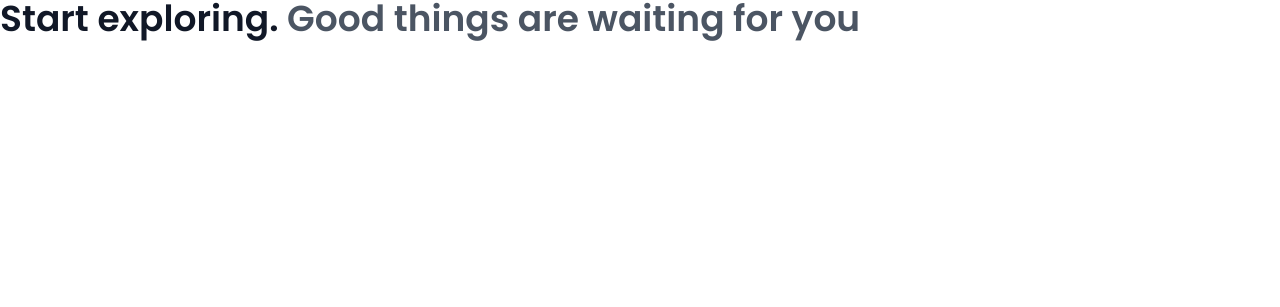
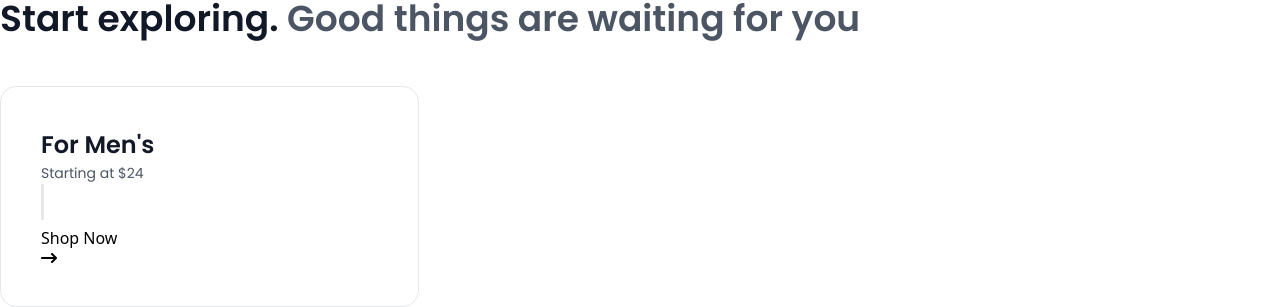
Before and after one commit to Rakib-Hassan-web/nexton-figma-, a React (Vite) app: page / in a window 1280 px wide. Shown: the part 975-1282 px from the top of the page. Before the commit the page ends 1021 px from the top, so only its background shows below. Built offline with nearby package versions, Linux system fonts and the light colour scheme.

Commit message:
explor 1st part almopst done

```diff
--- a/src/components/Expolre.jsx
+++ b/src/components/Expolre.jsx
@@ -1,4 +1,5 @@
 import React from 'react'
+import SingleExplore from './comon/SingleExplore'
 
 const Expolre = () => {
   return (
@@ -9,9 +10,15 @@ const Expolre = () => {
 <section id='Explore ' className='mt-[88px]'>
 
 <div className="container">
-    <h2 className='font-praymary text-[36px] font-semibold text-second'> Start exploring.
-        <span className='font-praymary text-[36px] font-semibold text-praymary'> Good things are waiting for you</span>
+    <h2 className='font-praymary text-[36px] font-semibold text-second mb-[40px]'> Start exploring.
+        <span className='font-praymary text-[36px] font-semibold text-praymary '> Good things are waiting for you</span>
     </h2>
+
+    <div className='border  w-[419px] p-[40px] rounded-[16px] border-[#E5E7EB]'>
+
+
+    <SingleExplore exploreBigtext={"For Men's"} exploreSmalltxt={'Starting at $24'}  />
+         </div>
 </div>
 
 
--- a/src/components/comon/SingleExplore.jsx
+++ b/src/components/comon/SingleExplore.jsx
@@ -1,15 +1,28 @@
 import React from 'react'
+import { FaArrowRightLong } from 'react-icons/fa6'
+import { Link } from 'react-router'
 
-const SingleExplore = () => {
+const SingleExplore = ( {exploreBigtext,exploreSmalltxt,explorebutton}) => {
 return (
 <>
 
 
-        <div>
-
+    <div className="exploreBigtextt text-second font-semibold font-praymary text-[24px]">
+        {exploreBigtext}
     </div>
 
+    <div className="exploreSmalltxtt   text-praymary font-normal font-praymary text-[14px] ">
 
+    {exploreSmalltxt}
+    </div>
+     <span className='  lg:w-[3px]  lg:h-[36px] lg:bg-[#E5E7EB] lg:inline-block'></span>
+    <div className="explorebuttonn">
+
+
+        <Link className=''>Shop Now <FaArrowRightLong />
+        </Link>
+        {explorebutton}
+    </div>
 
 
 
```
Lines whose indentation alone changed are shown as unchanged.
